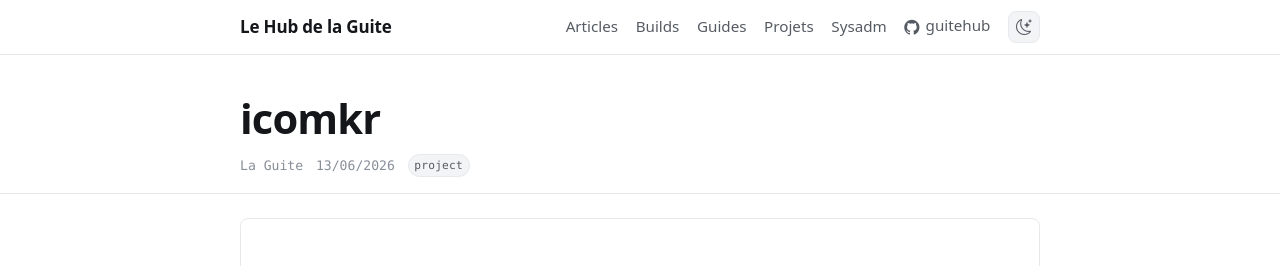
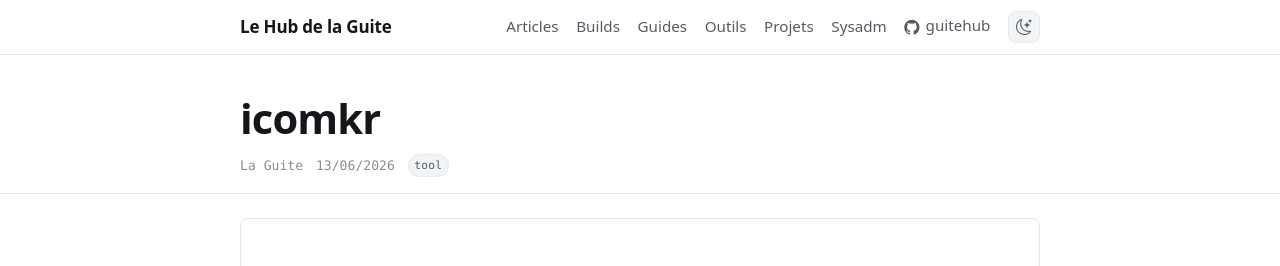
Before and after one commit to guitehub/guitehub.github.io, a Jekyll site: the page built from _posts/2026-06-13-icomkr.md, in a window 1280 px wide and 900 px high. Shown: the top 266 px of the window. Built offline with Jekyll 4.4.1, drawn with Linux system fonts in a browser that asks for light colours; nearby versions of some CDN libraries.

Commit message:
Ajout de la catégorie Outils et déplacement d'icomkr
Co-Authored-By: Claude Sonnet 5 <noreply@anthropic.com>

```diff
--- a/_posts/2026-06-13-icomkr.md
+++ b/_posts/2026-06-13-icomkr.md
@@ -9,14 +9,15 @@ categories:
 #  - build
 #  - guide
 #  - sysadm
-  - project
+#  - project
+  - tool
 
 image: "1f5bc_color-737917129.png"
 ---
 
 # icomkr — petit convertisseur d'icônes
 
-[icomkr](/projets/icomkr.html)
+[icomkr](/outils/icomkr.html)
 
 À QUOI ÇA SERT
 --------------
```
Also changed, not shown: pages/outils.md (added, +9 -0 lines), outils/icomkr.html (renamed from projets/icomkr.html).
